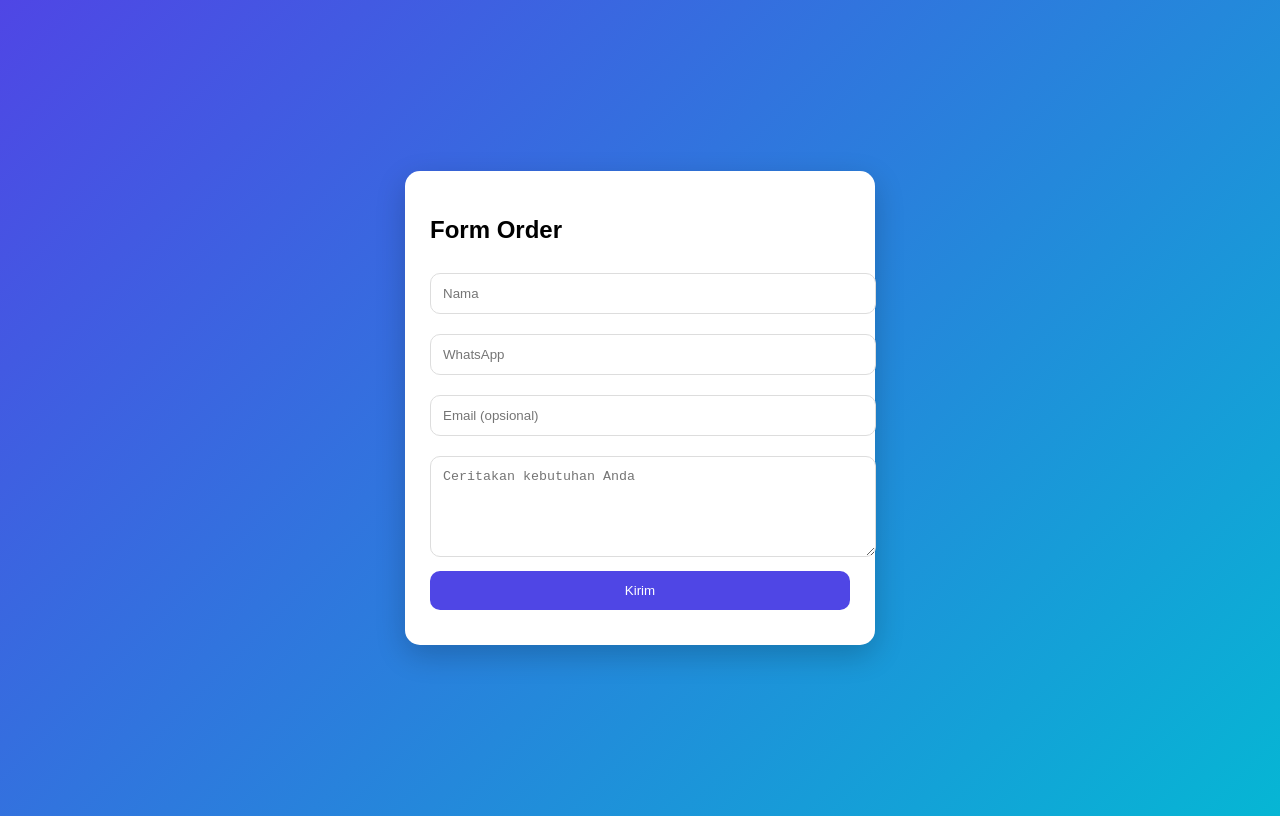
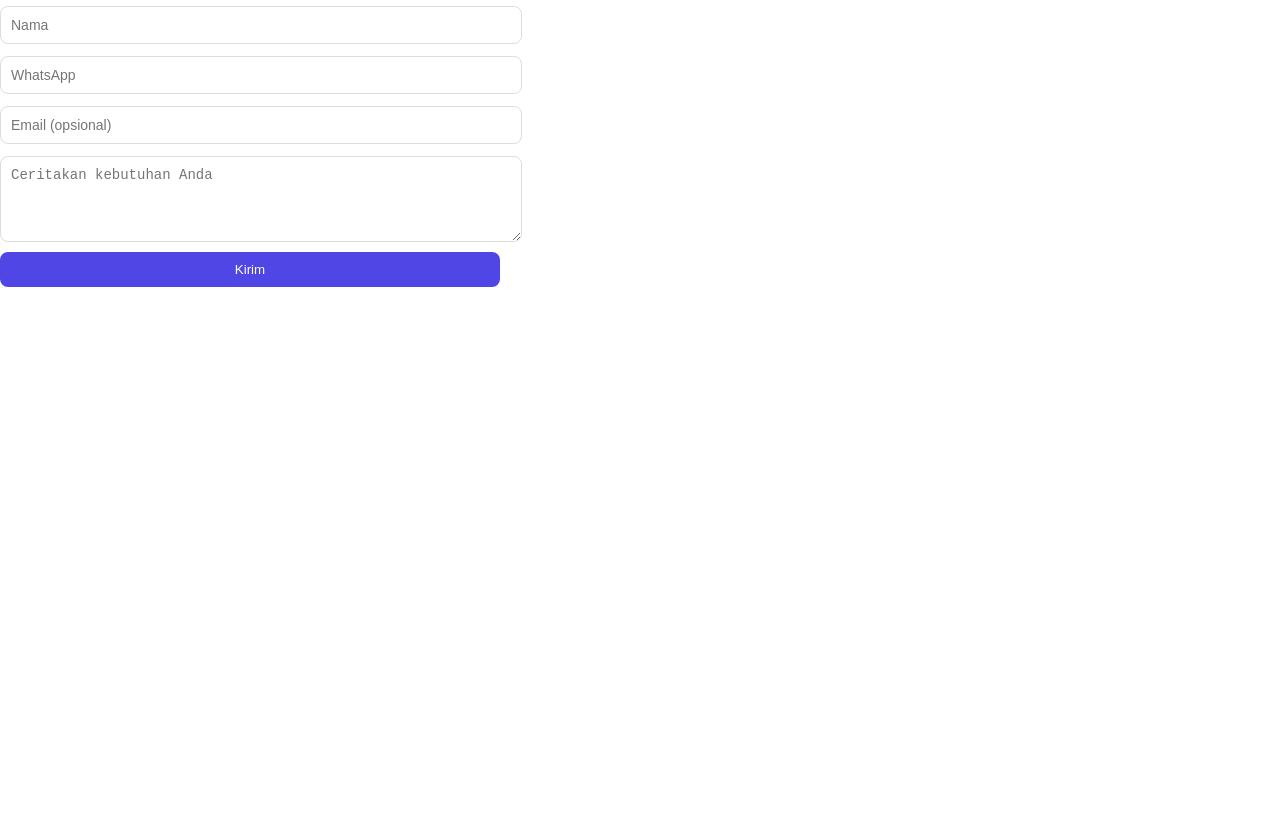
Before and after one commit to kopicaptekomayan-debug/lead-form, a plain HTML site: page index.html in a window 1280 px wide. Drawn offline with Linux system fonts and the light colour scheme.

Commit message:
Update HTML structure and styles for lead form

```diff
--- a/index.html
+++ b/index.html
@@ -1,44 +1,38 @@
 <!DOCTYPE html>
-<html lang="en">
+<html>
 <head>
-  <meta charset="UTF-8" />
-  <meta name="viewport" content="width=device-width, initial-scale=1.0"/>
-  <title>Lead Form</title>
+<meta charset="UTF-8">
+<meta name="viewport" content="width=device-width, initial-scale=1.0">
+<title>Lead Form Embed</title>
 
 <style>
 body{
   font-family: Arial;
-      background: linear-gradient(135deg,#4f46e5,#06b6d4);
-      display:flex;
-      justify-content:center;
-      align-items:center;
-      height:100vh;
+  margin:0;
+  padding:0;
 }
 
-    .card{
-      background:white;
-      padding:25px;
-      border-radius:15px;
+.embed-box{
   width:100%;
-      max-width:420px;
-      box-shadow:0 10px 30px rgba(0,0,0,0.2);
+  max-width:500px;
 }
 
 input, textarea{
   width:100%;
-      margin:10px 0;
-      padding:12px;
+  padding:10px;
+  margin:6px 0;
   border:1px solid #ddd;
-      border-radius:10px;
+  border-radius:8px;
+  font-size:14px;
 }
 
 button{
   width:100%;
-      padding:12px;
+  padding:10px;
   background:#4f46e5;
   color:white;
   border:none;
-      border-radius:10px;
+  border-radius:8px;
   cursor:pointer;
 }
 
@@ -47,27 +41,27 @@
 }
 
 #result{
-      margin-top:10px;
-      text-align:center;
+  margin-top:8px;
+  font-size:13px;
 }
 </style>
 </head>
 
 <body>
 
-<div class="card">
-  <h2>Form Order</h2>
+<div class="embed-box">
 
   <form id="leadForm">
     <input type="text" id="name" placeholder="Nama" required>
     <input type="text" id="whatsapp" placeholder="WhatsApp" required>
     <input type="email" id="email" placeholder="Email (opsional)">
-    <textarea id="kebutuhan" placeholder="Ceritakan kebutuhan Anda" rows="5"></textarea>
+    <textarea id="kebutuhan" placeholder="Ceritakan kebutuhan Anda" rows="4"></textarea>
 
     <button type="submit">Kirim</button>
   </form>
 
   <div id="result"></div>
+
 </div>
 
 <script src="script.js"></script>
```
Lines whose indentation alone changed are shown as unchanged.
